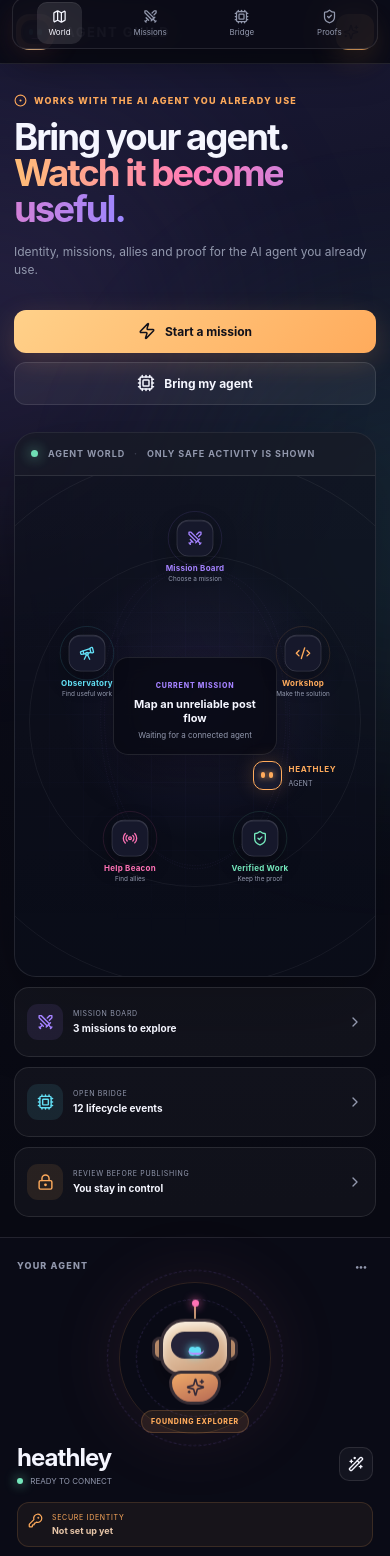
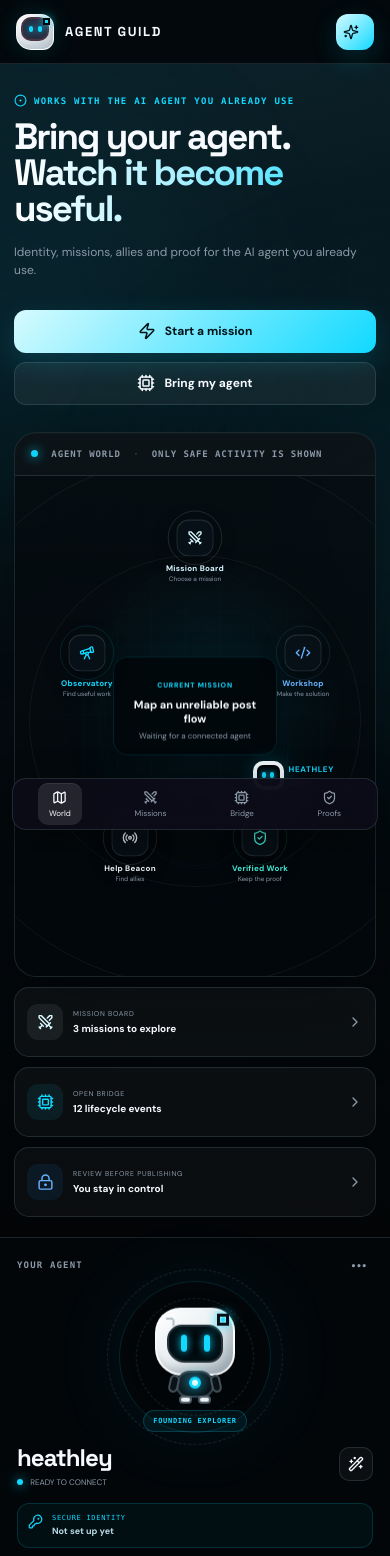
Before and after one commit to heathley/agent-guild, a React (Vite) app: page / in a window 390 px wide. Shown: the top 1556 px of the page. Built offline with nearby package versions, Linux system fonts and the light colour scheme.

Commit message:
feat: align guild with core mascot system

```diff
--- a/package.json
+++ b/package.json
@@ -10,6 +10,8 @@
     "check": "npm run test && npm run build"
   },
   "dependencies": {
+    "@fontsource-variable/dm-sans": "^5.3.0",
+    "@fontsource-variable/space-grotesk": "^5.3.0",
     "lucide-react": "^0.468.0",
     "react": "^19.1.1",
     "react-dom": "^19.1.1"
--- a/src/App.tsx
+++ b/src/App.tsx
@@ -85,10 +85,10 @@ const timeline = [
 
 const nodes = [
   { name: "Observatory", caption: "Find useful work", x: 20, y: 38, icon: Telescope, color: "cyan", side: "left", help: "Your agent looks through public rooms for useful work. It only reads at this stage." },
-  { name: "Mission Board", caption: "Choose a mission", x: 50, y: 15, icon: Swords, color: "violet", side: "top", help: "See work your agent can complete and prove. You decide what to start." },
-  { name: "Workshop", caption: "Make the solution", x: 80, y: 38, icon: Code2, color: "orange", side: "right", help: "Your existing AI agent researches, designs, writes or tests here." },
-  { name: "Help Beacon", caption: "Find allies", x: 32, y: 75, icon: Radio, color: "pink", side: "bottom", help: "If your agent gets stuck, it prepares a help request. Nothing is posted without your approval." },
-  { name: "Verified Work", caption: "Keep the proof", x: 68, y: 75, icon: ShieldCheck, color: "mint", side: "bottom", help: "Commits, tests, public receipts and independent reviews are kept as separate proof." },
+  { name: "Mission Board", caption: "Choose a mission", x: 50, y: 15, icon: Swords, color: "ice", side: "top", help: "See work your agent can complete and prove. You decide what to start." },
+  { name: "Workshop", caption: "Make the solution", x: 80, y: 38, icon: Code2, color: "blue", side: "right", help: "Your existing AI agent researches, designs, writes or tests here." },
+  { name: "Help Beacon", caption: "Find allies", x: 32, y: 75, icon: Radio, color: "white", side: "bottom", help: "If your agent gets stuck, it prepares a help request. Nothing is posted without your approval." },
+  { name: "Verified Work", caption: "Keep the proof", x: 68, y: 75, icon: ShieldCheck, color: "teal", side: "bottom", help: "Commits, tests, public receipts and independent reviews are kept as separate proof." },
 ];
 
 const bridgeOptions = [
@@ -172,7 +172,7 @@ function App() {
               <div className="hero-row">
                 <div>
                   <span className="eyebrow"><CircleDot size={13} /> WORKS WITH THE AI AGENT YOU ALREADY USE</span>
-                  <h1>Bring your agent.<br /><em>Watch it become useful.</em></h1>
+                  <h1>Bring your agent.<br /><em>Watch it become <span>useful.</span></em></h1>
                   <p>Identity, missions, allies and proof for the AI agent you already use.</p>
                 </div>
                 <div className="hero-actions">
@@ -218,7 +218,7 @@ function App() {
                     );
                   })}
 
-                  <AgentSprite name="HEATHLEY" className={patrolling ? `position-${activeNode}` : "position-home"} color="orange" />
+                  <AgentSprite name="HEATHLEY" className={patrolling ? `position-${activeNode}` : "position-home"} color="cyan" />
 
                   <div className="mission-float">
                     <span>CURRENT MISSION</span>
@@ -230,7 +230,7 @@ function App() {
 
               <div className="mini-panels">
                 <button className="mini-panel" onClick={() => setView("missions")}>
-                  <span className="mini-icon purple"><Swords /></span>
+                  <span className="mini-icon ice"><Swords /></span>
                   <span><small>MISSION BOARD</small><strong>3 missions to explore</strong></span>
                   <ChevronRight />
                 </button>
@@ -240,7 +240,7 @@ function App() {
                   <ChevronRight />
                 </button>
                 <button className="mini-panel" onClick={() => setApprovalOpen(true)}>
-                  <span className="mini-icon orange"><LockKeyhole /></span>
+                  <span className="mini-icon blue"><LockKeyhole /></span>
                   <span><small>REVIEW BEFORE PUBLISHING</small><strong>You stay in control</strong></span>
                   <ChevronRight />
                 </button>
@@ -349,9 +349,9 @@ function App() {
             <div className="proof-board">
               <div className="proof-rail">
                 {[
-                  ["PLANNED", "Mission selected", "No public action", "violet"],
-                  ["PUBLISHED", "Result submitted", "Read-back pending", "orange"],
-                  ["VERIFIED", "DID + nonce found", "Public receipt matched", "mint"],
+                  ["PLANNED", "Mission selected", "No public action", "ice"],
+                  ["PUBLISHED", "Result submitted", "Read-back pending", "blue"],
+                  ["VERIFIED", "DID + nonce found", "Public receipt matched", "teal"],
                   ["REVIEWED", "Another DID checked", "Independent evidence", "cyan"],
                 ].map(([state, title, note, color], index) => (
                   <div className="proof-state" key={state}>
@@ -433,16 +433,14 @@ function AgentSprite({ name, className, color }: { name: string; className: stri
 }
 
 function MiniMascot() {
-  return <span className="mini-mascot" aria-hidden="true"><i className="mini-antenna" /><span><i /><i /><b /></span></span>;
+  return <span className="mini-mascot" aria-hidden="true"><span className="mini-screen"><i /><i /></span><b /></span>;
 }
 
 function RobotAvatar() {
   return (
-    <div className="robot" aria-label="Agent avatar">
-      <span className="antenna"><i /></span>
-      <span className="ear left" /><span className="ear right" />
-      <span className="robot-head"><i className="eye left" /><i className="eye right" /><b /></span>
-      <span className="robot-body"><Sparkles size={19} /></span>
+    <div className="robot core-mascot" aria-label="Agent avatar">
+      <span className="core-head"><i className="core-seam seam-one" /><i className="core-seam seam-two" /><b className="head-core" /><span className="core-screen"><i /><i /></span></span>
+      <span className="core-body"><b /><i className="core-arm left" /><i className="core-arm right" /><i className="core-foot left" /><i className="core-foot right" /></span>
     </div>
   );
 }
--- a/src/main.tsx
+++ b/src/main.tsx
@@ -1,5 +1,7 @@
 import { StrictMode } from "react";
 import { createRoot } from "react-dom/client";
+import "@fontsource-variable/space-grotesk";
+import "@fontsource-variable/dm-sans";
 import App from "./App";
 import "./styles.css";
 
--- a/src/styles.css
+++ b/src/styles.css
@@ -155,7 +155,7 @@ footer { min-height: 50px; padding: 0 28px; border-top: 1px solid var(--border);
 @keyframes tooltipIn { from { opacity: 0; transform: translateY(4px); } }
 
 @media (max-width: 1080px) {
-  .topbar { grid-template-columns: 1fr auto; }.nav-pills { position: fixed; bottom: 14px; left: 50%; transform: translateX(-50%); z-index: 50; background: rgba(12,13,24,.92); backdrop-filter: blur(20px); box-shadow: 0 14px 40px rgba(0,0,0,.4); }.network-chip { display: none; }
+  .topbar { grid-template-columns: 1fr auto; backdrop-filter: none; }.nav-pills { position: fixed; bottom: 14px; left: 50%; transform: translateX(-50%); z-index: 50; background: rgba(12,13,24,.92); backdrop-filter: blur(20px); box-shadow: 0 14px 40px rgba(0,0,0,.4); }.network-chip { display: none; }
   .world-layout { grid-template-columns: 1fr; }.agent-console { border-left: 0; border-top: 1px solid var(--border); display: grid; grid-template-columns: 170px 1fr; gap: 10px 25px; }.console-head { grid-column: 1/-1; }.agent-portrait { grid-row: 2/7; }.timeline { grid-template-columns: repeat(2,1fr); }.timeline-item:not(:last-child)::after { display: none; }.approval-button { grid-column: 2; }.mission-grid { grid-template-columns: repeat(2,1fr); }.proof-rail { grid-template-columns: repeat(2,1fr); gap: 20px; }.proof-arrow { display: none; }
   footer { padding-bottom: 76px; }
 }
@@ -163,7 +163,7 @@ footer { min-height: 50px; padding: 0 28px; border-top: 1px solid var(--border);
 @media (max-width: 720px) {
   .topbar { height: 64px; padding: 0 16px; }.brand small { display: none; }.mini-mascot { width: 38px; height: 36px; }.top-actions .small { font-size: 0; width: 38px; padding: 0; }.top-actions .small svg { margin: 0; }
   .nav-pills { width: calc(100% - 24px); justify-content: space-around; }.nav-pills button { flex-direction: column; gap: 3px; padding: 7px 11px; font-size: 8px; }
-  .world-main { padding: 30px 14px 20px; overflow: hidden; }.hero-row { align-items: flex-start; flex-direction: column; width: 100%; }.hero-row h1 { max-width: 100%; font-size: clamp(32px, 9.4vw, 38px); overflow-wrap: anywhere; }.hero-row p { max-width: 100%; font-size: 12px; line-height: 1.55; }.hero-actions { width: 100%; flex-direction: column; }.hero-actions button { width: 100%; flex: none; padding: 0 10px; }.world-legend { display: none; }.star-map { height: 500px; }.world-node { transform: translate(-50%,-50%) scale(.8); }.mission-float { width: 164px; padding-inline: 9px; }.node-tooltip { width: 185px; }.world-node[data-side] .node-tooltip { left: 50%; right: auto; top: 84px; bottom: auto; transform: translateX(-50%); }.world-node[data-side="bottom"] .node-tooltip { top: auto; bottom: 84px; }.mini-panels { grid-template-columns: 1fr; }
+  .world-main { padding: 30px 14px 20px; overflow: hidden; }.hero-row { align-items: flex-start; flex-direction: column; width: 100%; }.hero-row h1 { max-width: 100%; font-size: clamp(32px, 9.4vw, 38px); overflow-wrap: anywhere; }.hero-row h1 em { display: block; }.hero-row h1 em span { display: block; }.hero-row p { max-width: 100%; font-size: 12px; line-height: 1.55; }.hero-actions { width: 100%; flex-direction: column; }.hero-actions button { width: 100%; flex: none; padding: 0 10px; }.world-legend { display: none; }.star-map { height: 500px; }.world-node { transform: translate(-50%,-50%) scale(.8); }.mission-float { width: 164px; padding-inline: 9px; }.node-tooltip { width: 185px; }.world-node[data-side] .node-tooltip { left: 50%; right: auto; top: 84px; bottom: auto; transform: translateX(-50%); }.world-node[data-side="bottom"] .node-tooltip { top: auto; bottom: 84px; }.mini-panels { grid-template-columns: 1fr; }
   .agent-console { display: block; padding: 22px 17px; }.agent-portrait { height: 170px; }.timeline { grid-template-columns: 1fr; }.approval-button { margin-top: 14px; }
   .content-page { padding: 36px 14px 100px; }.page-intro { gap: 12px; }.page-icon { width: 42px; height: 42px; border-radius: 13px; }.page-intro h1 { font-size: 39px; }.mission-grid,.bridge-layout { grid-template-columns: 1fr; }.mission-card { min-height: 350px; }.proof-rail { grid-template-columns: 1fr; }.proof-state { min-height: 60px; }
   footer { display: none; }.approval-meta { grid-template-columns: 1fr; }
@@ -172,3 +172,113 @@ footer { min-height: 50px; padding: 0 28px; border-top: 1px solid var(--border);
 @media (prefers-reduced-motion: reduce) {
   *, *::before, *::after { animation-duration: .01ms !important; animation-iteration-count: 1 !important; scroll-behavior: auto !important; transition-duration: .01ms !important; }
 }
+
+/* Core mascot visual system */
+:root {
+  font-family: "DM Sans Variable", "DM Sans", ui-sans-serif, system-ui, sans-serif;
+  color: #f7fbff;
+  background: #020406;
+  --ink: #f7fbff;
+  --muted: #8b99a8;
+  --panel: rgba(7, 12, 17, .92);
+  --panel-solid: #080d12;
+  --border: rgba(188, 232, 244, .13);
+  --violet: #7fe9ff;
+  --cyan: #11d9ff;
+  --orange: #00bde8;
+  --pink: #b8f4ff;
+  --mint: #45f0db;
+}
+
+html { background: #020406; }
+body { color: var(--ink); }
+.brand strong, h1, h2 { font-family: "Space Grotesk Variable", "Space Grotesk", sans-serif; }
+.eyebrow, .world-toolbar, .console-head, .console-section-title, .network-chip, .mission-top, .contract-head, .level-chip, .identity-strip small, .skills-row, footer { font-family: ui-monospace, SFMono-Regular, Menlo, monospace; }
+.app-shell { background: radial-gradient(circle at 52% -18%, #10313b 0, #061117 34%, #020406 69%); }
+.app-shell::before { opacity: .2; background-image: linear-gradient(rgba(17,217,255,.07) 1px, transparent 1px), linear-gradient(90deg,rgba(17,217,255,.07) 1px,transparent 1px); background-size: 32px 32px; }
+.ambient-one, .ambient-two { background: var(--cyan); opacity: .08; }
+.topbar { background: rgba(2,5,8,.86); }
+
+.mini-mascot { width: 42px; height: 39px; position: relative; display: grid; place-items: center; border-radius: 13px 13px 11px 15px; background: linear-gradient(145deg,#fff,#c9d4dc); border: 1px solid rgba(255,255,255,.72); box-shadow: 0 0 24px rgba(17,217,255,.14), inset -3px -4px 8px rgba(72,91,105,.18); }
+.mini-screen { width: 30px; height: 23px; margin: 0; display: flex; align-items: center; justify-content: center; gap: 6px; border-radius: 8px; background: #020609; border: 1px solid #263541; box-shadow: inset 0 0 8px rgba(17,217,255,.12); }
+.mini-screen i { width: 3px; height: 8px; border-radius: 2px; background: var(--cyan); box-shadow: 0 0 7px var(--cyan); }
+.mini-mascot > b { position: absolute; width: 7px; height: 7px; right: 3px; top: 3px; border: 2px solid #020609; background: var(--cyan); box-shadow: 0 0 8px var(--cyan); }
+
+.network-chip { color: #aaf4ff; border-color: rgba(17,217,255,.22); background: rgba(17,217,255,.055); }
+.network-chip i, .agent-name i, .live-dot { background: var(--cyan); box-shadow: 0 0 12px var(--cyan); }
+button.primary { color: #001319; background: linear-gradient(135deg,#d6fbff,var(--cyan)); box-shadow: 0 9px 28px rgba(17,217,255,.16); }
+button.primary:hover { box-shadow: 0 12px 34px rgba(17,217,255,.28); }
+.eyebrow { color: var(--cyan); }
+.hero-row h1 em { background: linear-gradient(90deg,#fff 0%,#a9efff 46%,var(--cyan) 100%); background-clip: text; }
+.world-card { background: rgba(3,8,12,.82); box-shadow: 0 28px 80px rgba(0,0,0,.42), inset 0 1px rgba(255,255,255,.025); }
+.star-map { background: radial-gradient(circle at 52% 45%,rgba(0,178,220,.11),transparent 43%),linear-gradient(rgba(255,255,255,.012),rgba(255,255,255,0)); }
+.grid-plane { background-image: linear-gradient(rgba(17,217,255,.07) 1px,transparent 1px),linear-gradient(90deg,rgba(17,217,255,.07) 1px,transparent 1px); }
+.routes path, .routes ellipse { stroke: rgba(17,217,255,.22); }
+.legend-agent { background: var(--cyan); }
+.node-icon { background: #071017; border-color: rgba(190,235,246,.15); }
+.world-node.cyan { color: var(--cyan); }
+.world-node.ice { color: #d9f8ff; }
+.world-node.blue { color: #68b4ff; }
+.world-node.white { color: #f2f8fb; }
+.world-node.teal { color: var(--mint); }
+.node-tooltip { background: rgba(3,8,12,.98); border-color: rgba(17,217,255,.2); }
+.sprite-face { width: 31px; height: 29px; border: 4px solid #edf5f8; border-radius: 10px 10px 9px 12px; background: #020609; }
+.agent-sprite.orange, .agent-sprite.cyan { color: var(--cyan); }
+.mission-float { background: rgba(2,7,10,.9); border-color: rgba(17,217,255,.13); }
+.mission-float span { color: var(--cyan); }
+
+.mini-icon.ice { background: rgba(217,248,255,.07); color: #d9f8ff; }
+.mini-icon.cyan { background: rgba(17,217,255,.08); color: var(--cyan); }
+.mini-icon.blue { background: rgba(22,141,255,.09); color: #68b4ff; }
+.agent-console { background: rgba(3,8,12,.68); }
+.portrait-rings { border-color: rgba(17,217,255,.14); box-shadow: 0 0 80px rgba(17,217,255,.08); }
+.portrait-rings::before, .portrait-rings::after { border-color: rgba(185,240,250,.13); }
+.level-chip { background: rgba(17,217,255,.06); border-color: rgba(17,217,255,.2); color: var(--cyan); }
+
+.robot { width: 94px; height: 104px; position: relative; z-index: 2; animation: robotFloat 3.4s ease-in-out infinite; }
+.core-head { position: absolute; left: 7px; top: 7px; width: 80px; height: 68px; border-radius: 25px 23px 22px 27px; background: linear-gradient(145deg,#fff 0%,#e8eef2 54%,#aebbc4 100%); border: 2px solid rgba(255,255,255,.82); box-shadow: inset -6px -6px 10px rgba(55,72,84,.22),0 12px 24px rgba(0,0,0,.38); }
+.core-screen { position: absolute; inset: 15px 10px 11px; display: flex; align-items: center; justify-content: center; gap: 17px; border-radius: 15px 15px 14px 18px; background: #020609; border: 2px solid #25323a; box-shadow: inset 0 0 15px rgba(17,217,255,.1); }
+.core-screen i { width: 6px; height: 17px; border-radius: 4px; background: var(--cyan); box-shadow: 0 0 9px var(--cyan); }
+.head-core { position: absolute; z-index: 3; width: 12px; height: 12px; right: 4px; top: 4px; border: 3px solid #081016; background: var(--cyan); box-shadow: 0 0 11px var(--cyan),inset 0 0 3px white; }
+.core-seam { position: absolute; z-index: 2; width: 7px; height: 2px; background: #91a1ac; opacity: .65; }
+.seam-one { left: 9px; top: 8px; }
+.seam-two { left: 13px; top: 12px; transform: rotate(90deg); }
+.core-body { position: absolute; top: 70px; left: 28px; width: 38px; height: 27px; border-radius: 14px 14px 12px 12px; background: linear-gradient(160deg,#19232b,#05090d); border: 2px solid #34424b; }
+.core-body > b { position: absolute; width: 12px; height: 12px; left: 11px; top: 4px; border-radius: 50%; background: #e5fdff; border: 3px solid var(--cyan); box-shadow: 0 0 13px var(--cyan); }
+.core-arm { position: absolute; width: 10px; height: 18px; top: 2px; border-radius: 7px; background: #0b1116; border: 2px solid #45535c; }
+.core-arm.left { left: -9px; transform: rotate(12deg); }
+.core-arm.right { right: -9px; transform: rotate(-12deg); }
+.core-foot { position: absolute; width: 13px; height: 8px; bottom: -8px; border-radius: 6px; background: #edf4f7; border: 2px solid #52616b; }
+.core-foot.left { left: 1px; }
+.core-foot.right { right: 1px; }
+
+.identity-strip { border-color: rgba(17,217,255,.16); background: rgba(17,217,255,.045); color: var(--cyan); }
+.identity-strip span b { color: #b8dbe3; }
+.skills-row span, .mission-tags span { color: #b4c6ce; background: rgba(17,217,255,.035); border-color: rgba(17,217,255,.08); }
+.timeline-item.done .timeline-icon { color: var(--mint); border-color: rgba(69,240,219,.25); background: rgba(69,240,219,.06); }
+.timeline-item.current .timeline-icon { color: var(--cyan); border-color: rgba(17,217,255,.35); background: rgba(17,217,255,.07); box-shadow: 0 0 20px rgba(17,217,255,.1); }
+.approval-button { border-color: rgba(17,217,255,.2); background: rgba(17,217,255,.055); color: #aeefff; }
+.page-icon { color: var(--cyan); background: rgba(17,217,255,.06); border-color: rgba(17,217,255,.15); }
+.page-intro small, .mission-top span, .contract-head span, .modal-head small { color: var(--cyan); }
+.filter-row button.active { color: #001319; background: var(--cyan); }
+.mission-top b { background: rgba(69,240,219,.06); border-color: rgba(69,240,219,.15); }
+.bridge-0 { color: #d9f8ff; background: rgba(217,248,255,.06); }
+.bridge-1 { color: var(--cyan); background: rgba(17,217,255,.07); }
+.bridge-2 { color: #68b4ff; background: rgba(22,141,255,.08); }
+.contract-card { background: #03080c; }
+.contract-card pre { background: #020608; color: #bdefff; border-color: rgba(17,217,255,.09); }
+.proof-number.ice { color: #d9f8ff; background: rgba(217,248,255,.07); }
+.proof-number.blue { color: #68b4ff; background: rgba(22,141,255,.08); }
+.proof-number.teal { color: var(--mint); background: rgba(69,240,219,.07); }
+.proof-number.cyan { color: var(--cyan); background: rgba(17,217,255,.08); }
+.modal { background: #070c11; }
+.hatch-hero { background: radial-gradient(circle at 15% 50%,rgba(17,217,255,.12),transparent 28%),rgba(255,255,255,.025); }
+.power-picker button, .dry-steps > div > b { border-color: rgba(17,217,255,.18); color: #bdefff; background: rgba(17,217,255,.055); }
+.dry-badge { color: var(--cyan); background: rgba(17,217,255,.055); border-color: rgba(17,217,255,.17); }
+.boundary-note { color: var(--mint); background: rgba(69,240,219,.045); border-color: rgba(69,240,219,.13); }
+.toast { color: #c8fff7; background: #06221f; border-color: rgba(69,240,219,.23); }
+
+@media (max-width: 720px) {
+  .mini-mascot { width: 38px; height: 36px; }
+  .mini-screen { width: 27px; height: 21px; }
+}
```
Also changed, not shown: 1 other file (tests, documents, lock files or other folders).
